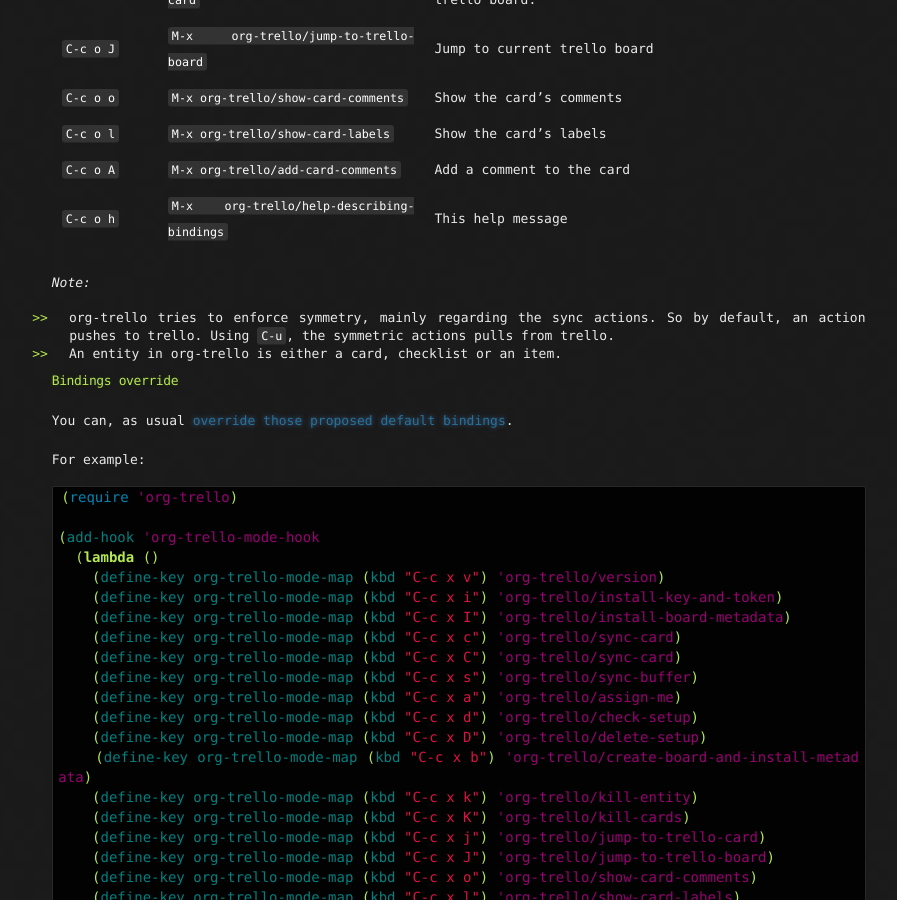
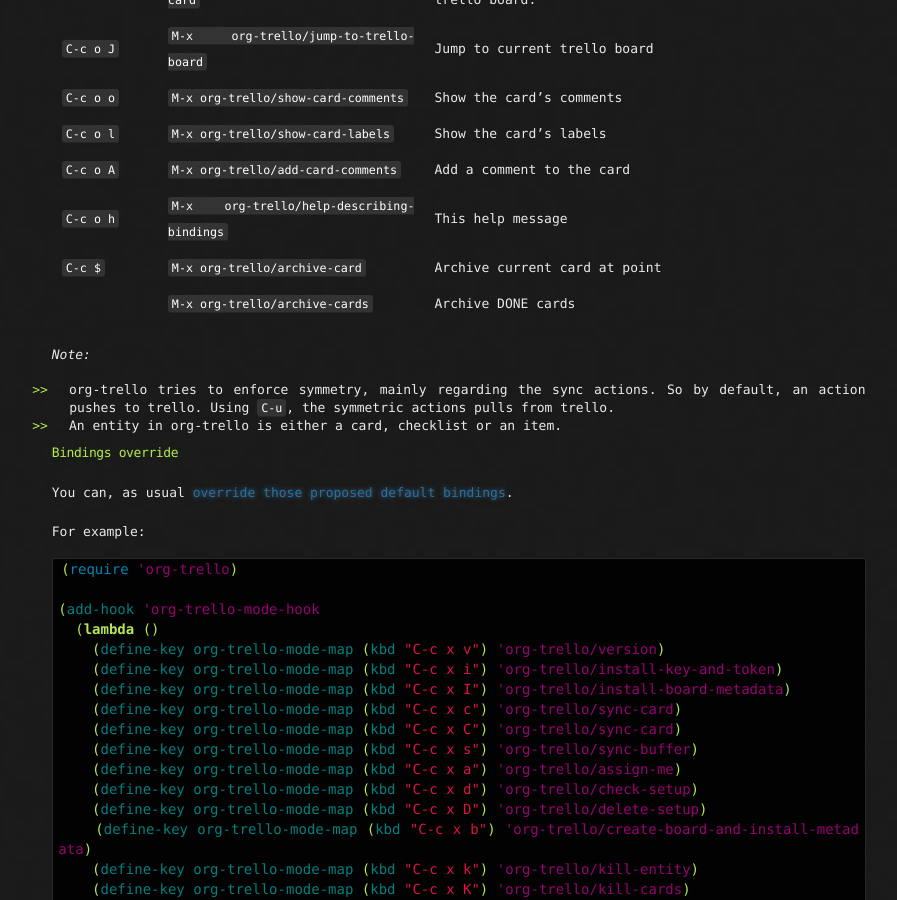
Before and after one commit to org-trello/org-trello.github.io, a Jekyll site: the page built from bindings.md, in a window 1280 px wide and 900 px high, scrolled down 987 px. Shown: the whole window, without its empty margins (197-1094 px from the left). Built offline with Jekyll 4.4.1, drawn with Linux system fonts in a browser that asks for light colours; nearby versions of some CDN libraries; library files that are not in the unit come from our copies; Markdown is read by kramdown in place of the engine named in the settings.

Commit message:
Update bindings

```diff
--- a/bindings.md
+++ b/bindings.md
@@ -29,6 +29,8 @@ Keybindings        | Interactive commands
 <kbd>C-c o l</kbd> | <kbd>M-x org-trello/show-card-labels</kbd>                  | Show the card's labels
 <kbd>C-c o A</kbd> | <kbd>M-x org-trello/add-card-comments</kbd>                 | Add a comment to the card
 <kbd>C-c o h</kbd> | <kbd>M-x org-trello/help-describing-bindings</kbd>          | This help message
+<kbd>C-c $</kbd>   | <kbd>M-x org-trello/archive-card</kbd>                      | Archive current card at point
+                   | <kbd>M-x org-trello/archive-cards</kbd>                     | Archive DONE cards
 
 *Note:*
 
```
